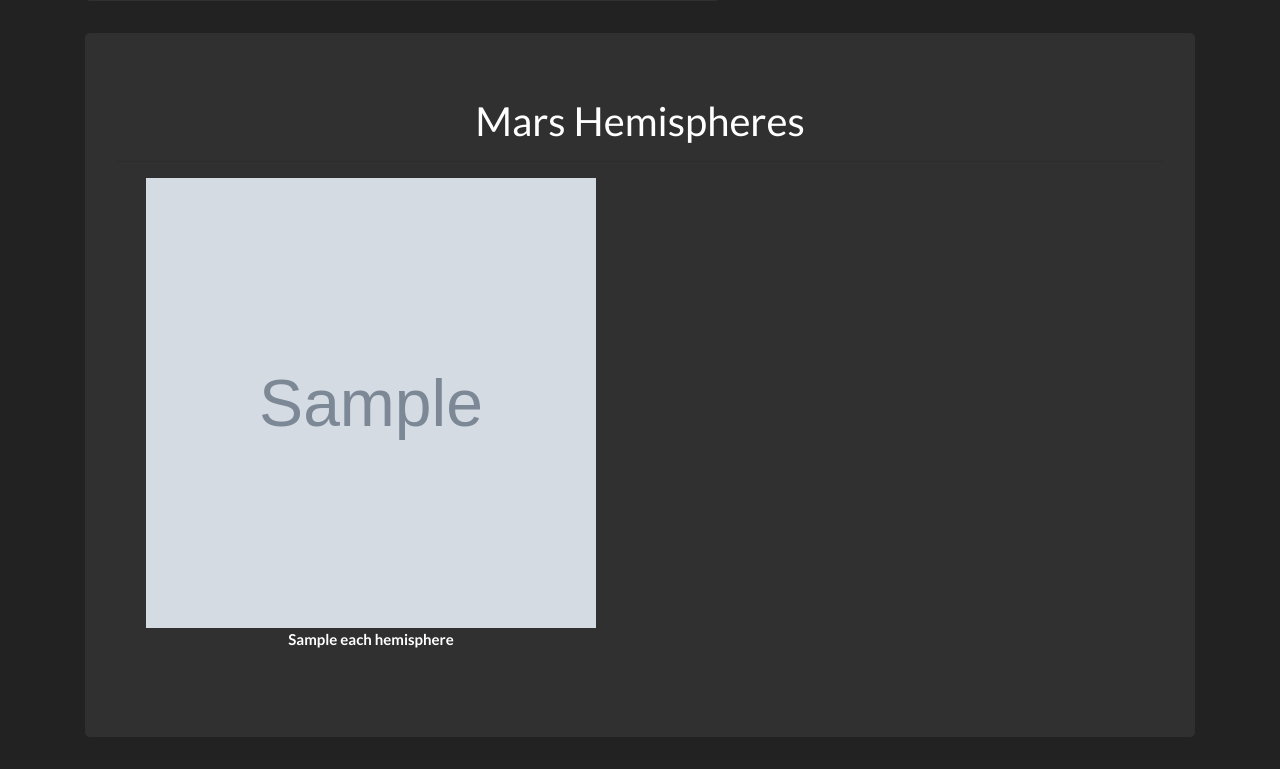
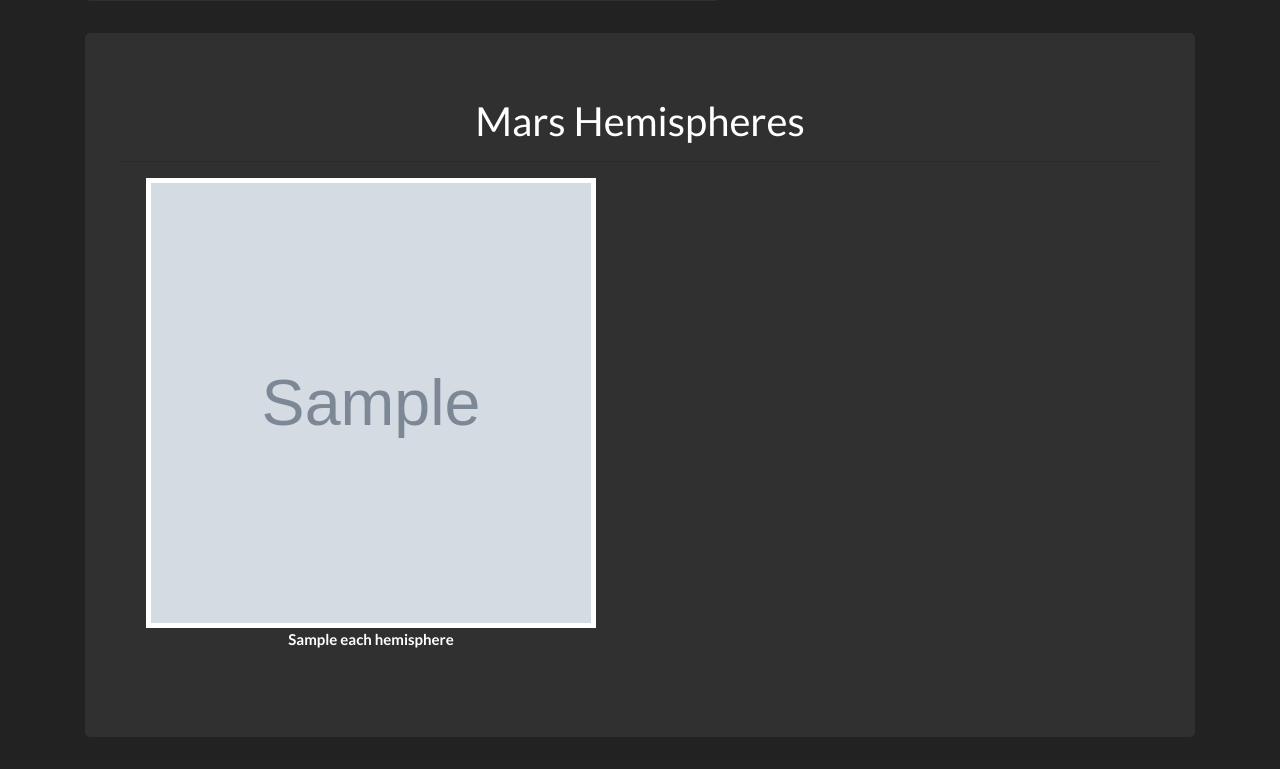
Before and after one commit to williamsit/Homework, a Flask app: template Mission_To_Mars/templates/index.html in a window 1280 px wide. Shown: the part 1428-2197 px from the top of the page. Run offline with Flask 2, Linux system fonts and the light colour scheme; the template is opened without the code that fills it: most values are stand-ins (such as "Sample title", 1, 10 or a date in 2020); grey boxes marked "Sample" are stand-in pictures; some libraries are stand-ins or nearby versions.

Commit message:
Update index.html

```diff
--- a/Mission_To_Mars/templates/index.html
+++ b/Mission_To_Mars/templates/index.html
@@ -91,7 +91,7 @@
                 <div class="row">
                   {% for each_hemisphere in mars_info.hemisphere_image_urls %}
                     <div class="col-lg-6">
-                      <img src="{{ each_hemisphere.img_url }}" height="450" width="450"><br>
+                      <img src="{{ each_hemisphere.img_url }}" height="450" width="450" style="border:5px white; border-style:solid"><br>
                       <strong>{{ each_hemisphere.title }}</strong><br><br>
                     </div>
                   {% endfor %}
```
